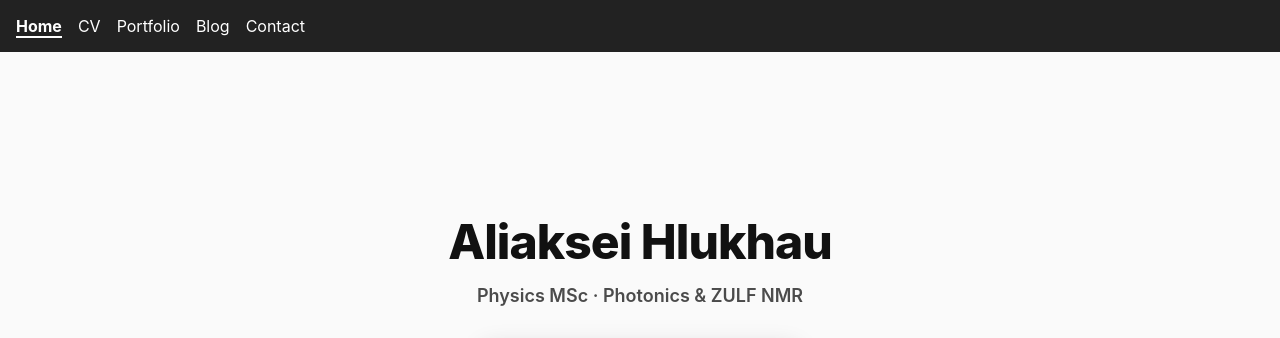
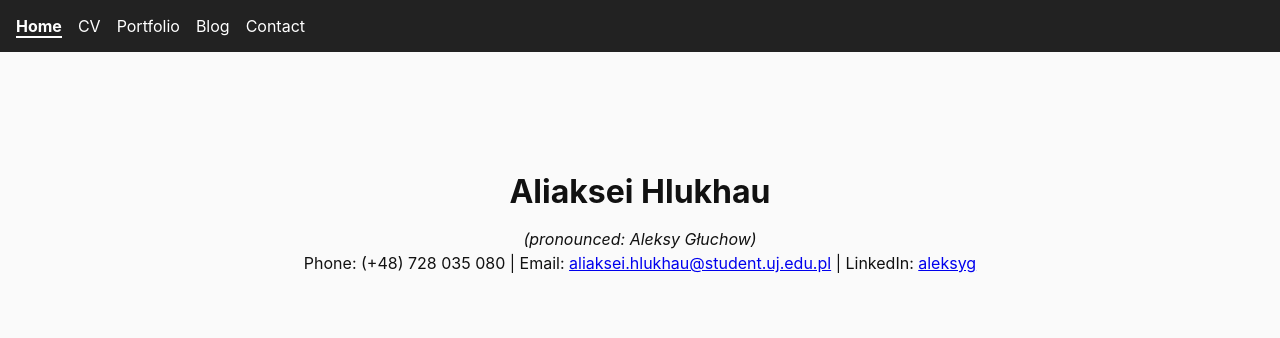
Before and after one commit to aleksygluchow/project03, a Next.js app: page / in a window 1280 px wide. Shown: the top 338 px of the page. Built offline with nearby package versions, Linux system fonts and the light colour scheme; grey boxes are pictures that could not be loaded.

Commit message:
EDIT HEAD

```diff
--- a/src/pages/index.js
+++ b/src/pages/index.js
@@ -15,10 +15,42 @@ export default function Home() {
         <meta property="og:image" content="/images/preview.png" />
       </Head>
 
+
+
+
+
       <main style={styles.page} role="main">
+
+
+        <div className="cvbeginning">
+        <h1 style={{ textAlign: 'center' }}>Aliaksei Hlukhau</h1>
+        <p style={{ textAlign: 'center' }}>
+          <em>(pronounced: Aleksy Głuchow)</em>
+        </p>
+
+        <div className="contact-info">
+          <span className="item">Phone: (+48) 728 035 080</span>
+          <span className="separator"> | </span>
+          <span className="item">
+            Email:{' '}
+            <a href="mailto:aliaksei.hlukhau@student.uj.edu.pl">
+              aliaksei.hlukhau@student.uj.edu.pl
+            </a>
+          </span>
+          <span className="separator"> | </span>
+          <span className="item">
+            LinkedIn:{' '}
+            <a
+              href="https://www.linkedin.com/in/aleksyg/"
+              target="_blank"
+              rel="noopener noreferrer"
+            >
+              aleksyg
+            </a>
+          </span>
+        </div>
+      </div>
         <section style={styles.wrap} aria-label="Intro">
-          <h1 style={styles.h1}>Aliaksei Hlukhau</h1>
-          <p style={styles.sub}>Physics MSc · Photonics &amp; ZULF NMR</p>
 
           <div style={styles.photoWrap}>
             <Image
```
